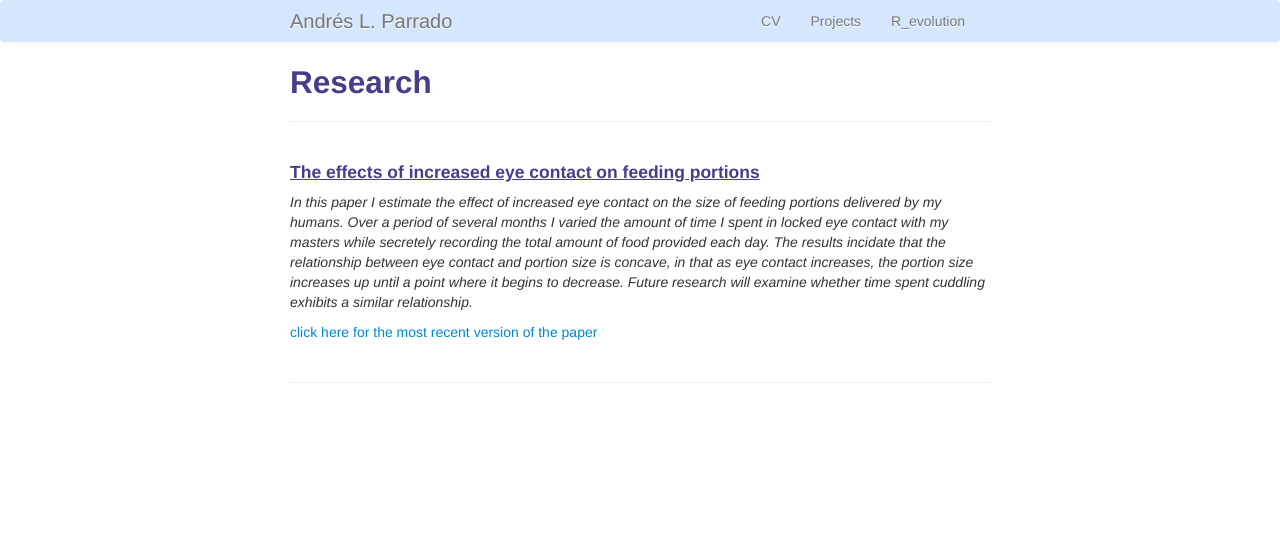
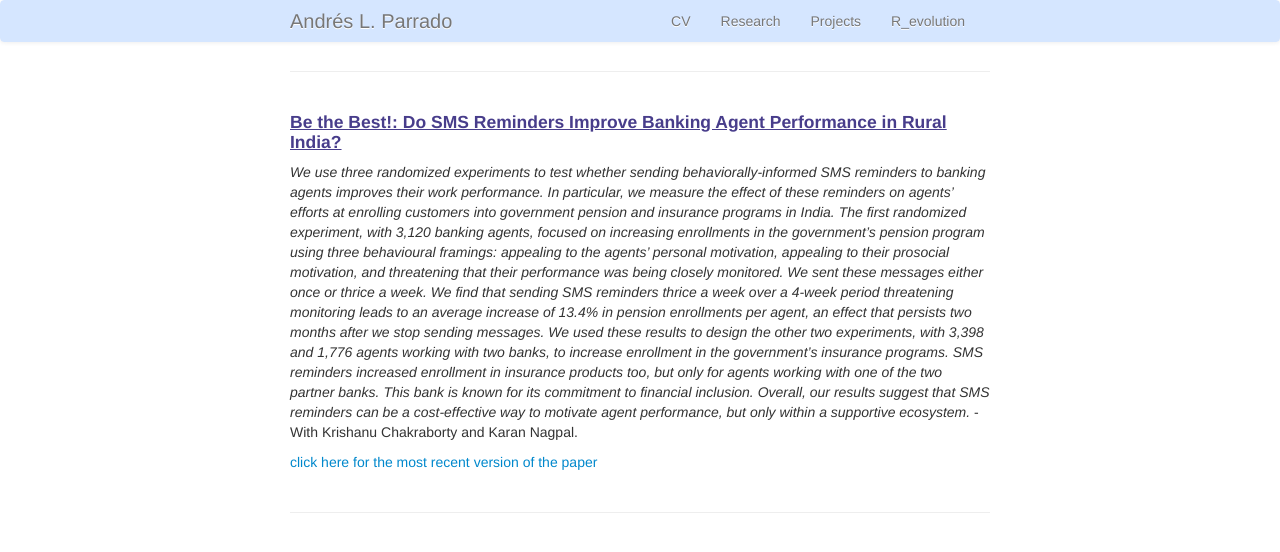
Before and after one commit to aparrado/aparrado.github.io, a Jekyll site: the page built from pages/research.md, in a window 1280 px wide. Shown: the top 552 px of the page. Built offline with Jekyll 4.4.1, drawn with Linux system fonts in a browser that asks for light colours; our own code applies the rules of GitHub Pages for plain Markdown files.

Commit message:
added research

```diff
--- a/_includes/themes/twitter/default.html
+++ b/_includes/themes/twitter/default.html
@@ -36,8 +36,10 @@
           <a class="brand" href="{{ HOME_PATH }}">{{ site.title }}</a>
           <ul class="nav">
               <li><a href="{{ BASE_PATH }}/assets/CV.pdf">CV</a></li>
+              <li><a href="{{ BASE_PATH }}/pages/research.html">Research</a></li>
               <li><a href="{{ BASE_PATH }}/pages/written.html">Projects</a></li>
               <li><a href="{{ BASE_PATH }}/pages/r_evolution.html">R_evolution</a></li>
+
           </ul>
         </div>
       </div>
--- a/pages/research.md
+++ b/pages/research.md
@@ -1,15 +1,27 @@
 ---
 layout: page
 title: Research
-description: Blue Ham's research
+description: Here are some of my ongoing research projects:
 ---
 
 
 
-#### <u>The effects of increased eye contact on feeding portions</u>
-*In this paper I estimate the effect of increased eye contact on the size of feeding portions delivered by my humans. Over a period of several months I varied the amount of time I spent in locked eye contact with my masters while secretely recording the total amount of food provided each day. The results incidate that the relationship between eye contact and portion size is concave, in that as eye contact increases, the portion size increases up until a point where it begins to decrease. Future research will examine whether time spent cuddling exhibits a similar relationship.*
+#### <u>Be the Best!: Do SMS Reminders Improve Banking Agent Performance in Rural India? </u>
+*We use three randomized experiments to test whether sending behaviorally-informed SMS reminders to banking agents improves their work performance. In particular, we measure the
+effect of these reminders on agents’ efforts at enrolling customers into government pension and
+insurance programs in India. The first randomized experiment, with 3,120 banking agents, focused on increasing enrollments in the government’s pension program using three behavioural
+framings: appealing to the agents’ personal motivation, appealing to their prosocial motivation,
+and threatening that their performance was being closely monitored. We sent these messages
+either once or thrice a week. We find that sending SMS reminders thrice a week over a 4-week
+period threatening monitoring leads to an average increase of 13.4% in pension enrollments per
+agent, an effect that persists two months after we stop sending messages. We used these results
+to design the other two experiments, with 3,398 and 1,776 agents working with two banks, to
+increase enrollment in the government’s insurance programs. SMS reminders increased enrollment in insurance products too, but only for agents working with one of the two partner banks.
+This bank is known for its commitment to financial inclusion. Overall, our results suggest that
+SMS reminders can be a cost-effective way to motivate agent performance, but only within a
+supportive ecosystem.* - With Krishanu Chakraborty and Karan Nagpal.
 
-[click here for the most recent version of the paper]({{ BASE_PATH}}/pages/working_papers/sample-working-paper.pdf)
+[click here for the most recent version of the paper](https://www.isid.ac.in/~epu/acegd2019/papers/Andr%E9sParrado.pdf)
 
 
 <!-- Note: this is how to write a comment in HTML. Everything in here won't show up on your webpage.-->
```
